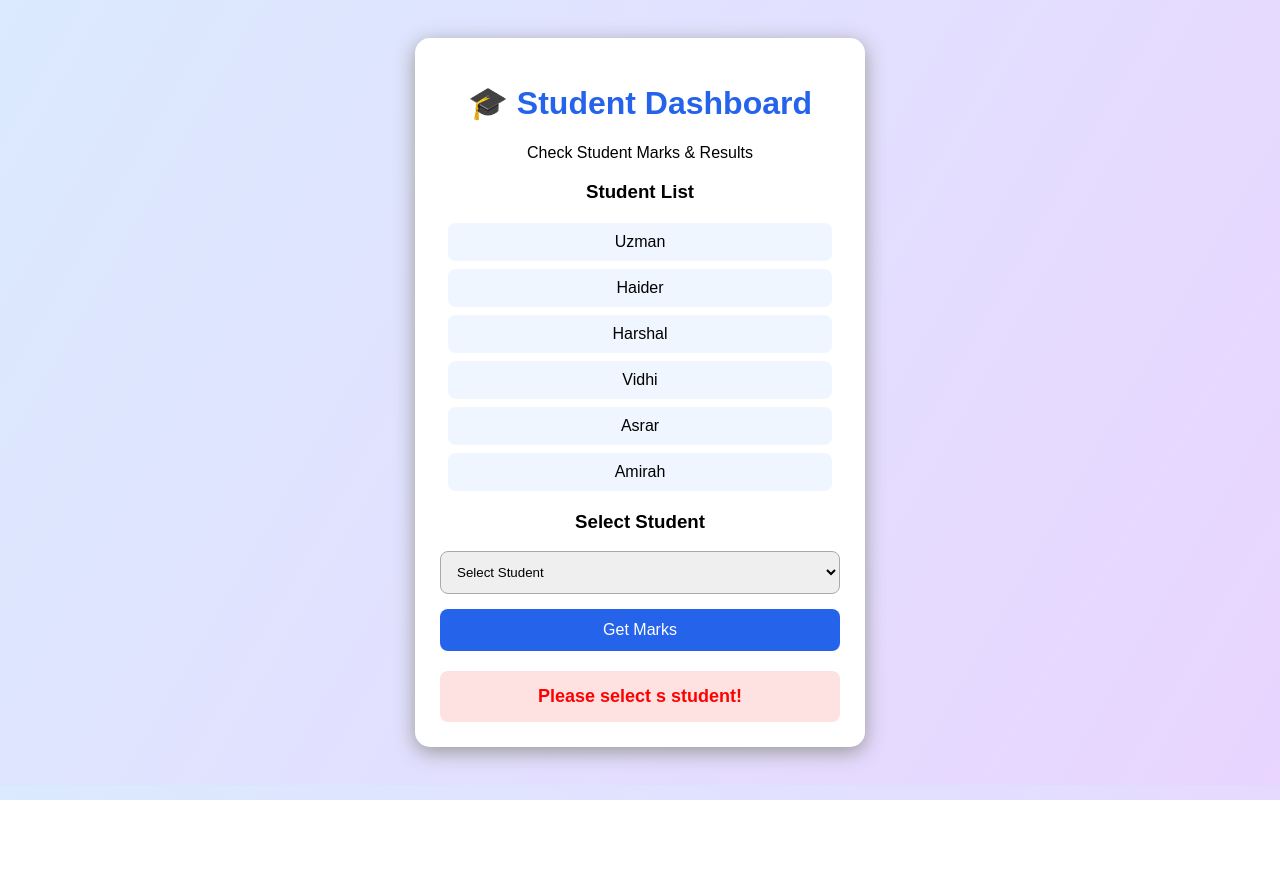
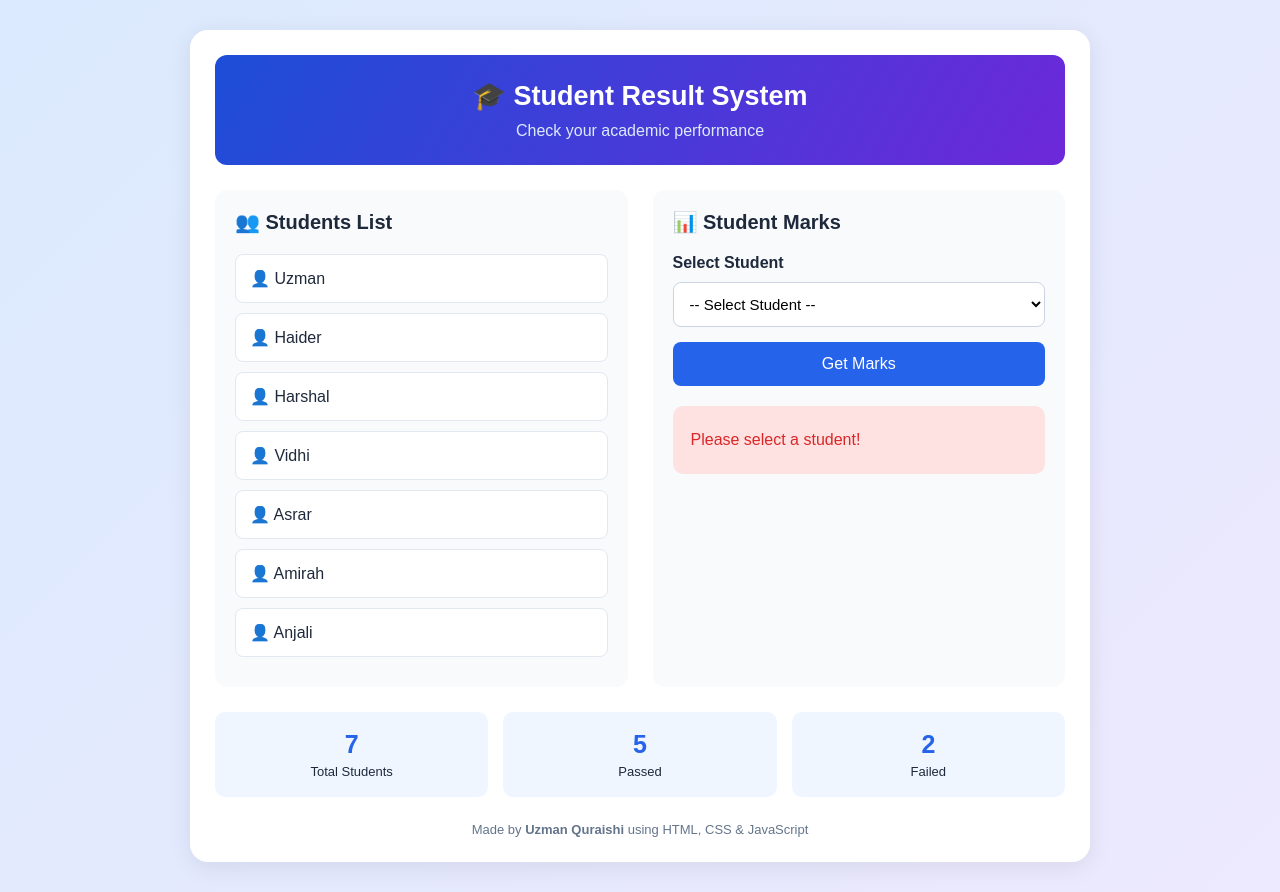
Before and after one commit to uzmanquraishi1/StudentResultSystem, a plain HTML site: page index.html in a window 1280 px wide. Both pictures are taken after a click on the button "Get Marks". Before the commit the page ends 800 px from the top, so only its background shows below. Drawn offline with Linux system fonts and the light colour scheme.

Commit message:
Updated some code, added resposiveness & removed reapeted lines of code

```diff
--- a/index.html
+++ b/index.html
@@ -3,23 +3,67 @@
   <head>
     <meta charset="UTF-8" />
     <meta name="viewport" content="width=device-width, initial-scale=1.0" />
+
     <title>Student Result System</title>
+
     <link rel="stylesheet" href="style.css" />
   </head>
   <body>
     <div class="container">
-      <h1>🎓 Student Dashboard</h1>
-      <p>Check Student Marks & Results</p>
-      <h3>Student List</h3>
-      <div id="studentList"></div>
-      <h3>Select Student</h3>
-      <select id="studentSelect">
-        <option value="">Select Student</option>
-      </select>
-      <button onclick="getMarks()">Get Marks</button>
-      <h3 id="loading"></h3>
-      <div id="result"></div>
+      <header>
+        <h1>🎓 Student Result System</h1>
+        <p>Check your academic performance</p>
+      </header>
+
+      <div class="main">
+        <!-- Student List -->
+        <div class="student-section">
+          <h2>👥 Students List</h2>
+          <div id="studentList"></div>
+        </div>
+
+        <!-- Result Section -->
+        <div class="result-section">
+          <h2>📊 Student Marks</h2>
+
+          <label>Select Student</label>
+
+          <select id="studentSelect" onchange="getMarks(this.value)">
+            <option value="">-- Select Student --</option>
+          </select>
+
+          <button id="getMarksBtn" onclick="getMarks()">Get Marks</button>
+
+          <div id="loading" class="hidden">
+            <div class="spinner"></div>
+            <p>Fetching marks... Please wait</p>
+          </div>
+
+          <div id="result"></div>
+        </div>
+      </div>
+
+      <!-- Statistics -->
+      <div class="stats">
+        <div>
+          <h3 id="total">0</h3>
+          <p>Total Students</p>
+        </div>
+
+        <div>
+          <h3 id="passed">0</h3>
+          <p>Passed</p>
+        </div>
+
+        <div>
+          <h3 id="failed">0</h3>
+          <p>Failed</p>
+        </div>
+      </div>
+
+      <footer>Made by <strong>Uzman Quraishi</strong> using HTML, CSS & JavaScript</footer>
     </div>
+
     <script src="script.js"></script>
   </body>
 </html>
--- a/script.js
+++ b/script.js
@@ -1,87 +1,149 @@
-// Students name array
+// Students Array
+
 const students = [
-  { id: 1, name: "Uzman" },
-  { id: 2, name: "Haider" },
-  { id: 3, name: "Harshal" },
-  { id: 4, name: "Vidhi" },
-  { id: 5, name: "Asrar" },
-  { id: 6, name: "Amirah" },
+  { id: 1, name: "Uzman", marks: 78 },
+  { id: 2, name: "Haider", marks: 33 },
+  { id: 3, name: "Harshal", marks: 91 },
+  { id: 4, name: "Vidhi", marks: 89 },
+  { id: 5, name: "Asrar", marks: 67 },
+  { id: 6, name: "Amirah", marks: 95 },
+  { id: 7, name: "Anjali", marks: 34 },
 ];
 
-// Students marks array
-const marksData = [
-  { id: 1, marks: 78 },
-  { id: 2, marks: 33 },
-  { id: 3, marks: 91 },
-  { id: 4, marks: 89 },
-  { id: 5, marks: 67 },
-  { id: 6, marks: 95 },
-];
+// Get HTML Elements
+
+const studentList = document.getElementById("studentList");
+const studentSelect = document.getElementById("studentSelect");
+const loading = document.getElementById("loading");
+const result = document.getElementById("result");
+const button = document.getElementById("getMarksBtn");
 
 // Display Students using forEach()
+
 students.forEach((student) => {
-  document.getElementById("studentList").innerHTML +=
-    `<div class="student">${student.name}</div>`;
+  // Display student card
 
-  document.getElementById("studentSelect").innerHTML +=
-    `<option value="${student.id}">${student.name}</option>`;
+  studentList.innerHTML += `
+        <div class="student" onclick="getMarks(${student.id})">
+            👤 ${student.name}
+        </div>
+    `;
+
+  // Add student to dropdown
+
+  studentSelect.innerHTML += `
+        <option value="${student.id}">
+            ${student.name}
+        </option>
+    `;
 });
 
+// Display Statistics
+
+const totalStudents = students.length;
+
+const passedStudents = students.filter((student) => student.marks >= 35).length;
+
+const failedStudents = students.filter((student) => student.marks < 35).length;
+
+document.getElementById("total").innerHTML = totalStudents;
+
+document.getElementById("passed").innerHTML = passedStudents;
+
+document.getElementById("failed").innerHTML = failedStudents;
+
 // Promise Function
+
 function fetchMarks(id) {
   return new Promise((resolve, reject) => {
     setTimeout(() => {
-      const data = marksData.find((student) => student.id == id);
+      const data = students.find((student) => student.id == id);
 
       if (data) {
         resolve(data);
       } else {
-        reject("Student marks not found!!!");
+        reject("Student marks not found!");
       }
     }, 2000);
   });
 }
 
-// Async/Await function
-async function getMarks() {
-  const id = document.getElementById("studentSelect").value;
-  const loading = document.getElementById("loading");
-  const result = document.getElementById("result");
+// Async/Await Function
 
-  result.innerHTML = "";
-  result.innerHTML = "";
+async function getMarks(id = studentSelect.value) {
+  // Stop if another request is running
+
+  if (button.disabled) {
+    return;
+  }
+
+  // If no student selected
 
   if (id == "") {
-    result.innerHTML = "Please select s student!";
+    result.innerHTML = "Please select a student!";
     result.className = "fail";
     return;
   }
-  loading.innerHTML = "Loading.... Please wait";
+
+  // Update dropdown selection
+
+  studentSelect.value = id;
+
+  // Highlight selected student
+
+  const allStudents = document.querySelectorAll(".student");
+
+  allStudents.forEach((item, index) => {
+    item.classList.toggle("active", students[index].id == id);
+  });
+
+  // Show Loading
+
+  result.innerHTML = "";
+  result.className = "";
+
+  loading.classList.remove("hidden");
+
+  button.disabled = true;
+  button.innerHTML = "Loading...";
+
   try {
-    // Fetch marks
+    // Fetch marks using Promise
+
     const data = await fetchMarks(id);
 
-    // find student name
-    const student = students.find((s) => s.id == id);
+    // Check Pass or Fail
 
-    // Check Pass or Fail
     const status = data.marks >= 35 ? "PASS" : "FAIL";
 
-    loading.innerHTML = "";
+    // Display Result
+
+    result.className = status == "PASS" ? "pass" : "fail";
 
     result.innerHTML = `
-    Name: ${student.name} <br><br>
-    Marks: ${data.marks}<br><br>
-    Result: ${status}`;
+            <h3>🎓 Student Result</h3>
 
-    if (status == "PASS") {
-      result.className = "pass";
-    } else {
-      result.className = "fail";
-    }
+            Name: ${data.name}<br>
+
+            Student ID: ${data.id}<br>
+
+            Marks: ${data.marks}/100
+
+            <div class="result-status">
+                ${status == "PASS" ? "✅ PASS" : "❌ FAIL"}
+            </div>
+        `;
   } catch (error) {
-    loading.innerHTML = "";
+    result.className = "fail";
     result.innerHTML = error;
-    result.className = "fail";
+  } finally {
+    // Hide Loading
+
+    loading.classList.add("hidden");
+
+    // Enable Button
+
+    button.disabled = false;
+    button.innerHTML = "Get Marks";
   }
 }
--- a/style.css
+++ b/style.css
@@ -1,75 +1,238 @@
+
+* {
+    margin: 0;
+    padding: 0;
+    box-sizing: border-box;
+}
+
 body {
     font-family: Arial, sans-serif;
-  background: linear-gradient(120deg, #dbeafe, #e9d5ff);
-  text-align: center;
-  padding: 30px;
+    background: linear-gradient(135deg, #dbeafe, #ede9fe);
+    padding: 30px 15px;
+    color: #1e293b;
 }
 
 .container {
+    max-width: 900px;
+    margin: auto;
     background: white;
-  max-width: 400px;
-  margin: auto;
     padding: 25px;
-  border-radius: 15px;
-  box-shadow: 0 5px 20px #999;
+    border-radius: 18px;
+    box-shadow: 0 5px 25px #00000015;
 }
 
-h1 {
-  color: #2563eb;
+/* Header */
+
+header {
+    background: linear-gradient(120deg, #1d4ed8, #6d28d9);
+    color: white;
+    text-align: center;
+    padding: 25px 15px;
+    border-radius: 12px;
 }
 
-#studentList {
-  margin: 20px 0;
+header h1 {
+    font-size: 27px;
 }
 
+header p {
+    margin-top: 10px;
+    color: #dbeafe;
+}
+
+/* Main Section */
+
+.main {
+    display: grid;
+    grid-template-columns: 1fr 1fr;
+    gap: 25px;
+    margin-top: 25px;
+}
+
+.student-section,
+.result-section {
+    background: #f8fafc;
+    padding: 20px;
+    border-radius: 12px;
+}
+
+h2 {
+    margin-bottom: 20px;
+    font-size: 20px;
+}
+
+/* Student Cards */
+
 .student {
-  background: #eff6ff;
-  padding: 10px;
-  margin: 8px;
+    background: white;
+    padding: 14px;
+    margin-bottom: 10px;
     border-radius: 8px;
+    cursor: pointer;
+    border: 1px solid #e2e8f0;
+    transition: 0.3s;
+}
+
+.student:hover {
+    background: #dbeafe;
+    border-color: #2563eb;
+    transform: translateX(4px);
+}
+
+.student.active {
+    background: #dbeafe;
+    border: 2px solid #2563eb;
+    color: #1d4ed8;
+    font-weight: bold;
+}
+
+/* Dropdown */
+
+label {
+    display: block;
+    margin-bottom: 10px;
+    font-weight: bold;
 }
 
 select {
     width: 100%;
     padding: 12px;
-  border: 1px solid #aaa;
+    border: 1px solid #cbd5e1;
     border-radius: 8px;
+    font-size: 15px;
+    background: white;
 }
+
+/* Button */
 
 button {
     width: 100%;
-  padding: 12px;
+    padding: 13px;
     margin-top: 15px;
+    border: none;
+    border-radius: 8px;
     background: #2563eb;
     color: white;
-  border: none;
-  border-radius: 8px;
+    font-size: 16px;
     cursor: pointer;
-  font-size: 16px;
 }
 
 button:hover {
     background: #1d4ed8;
 }
 
+button:disabled {
+    background: #94a3b8;
+    cursor: not-allowed;
+}
+
+/* Loading */
+
 #loading {
-  color: blue;
+    text-align: center;
+    color: #2563eb;
+    margin-top: 25px;
 }
+
+.spinner {
+    width: 35px;
+    height: 35px;
+    border: 4px solid #bfdbfe;
+    border-top: 4px solid #2563eb;
+    border-radius: 50%;
+    margin: auto auto 12px;
+    animation: spin 0.8s linear infinite;
+}
+
+@keyframes spin {
+    to {
+        transform: rotate(360deg);
+    }
+}
+
+/* Result */
 
 #result {
     margin-top: 20px;
-  padding: 15px;
-  border-radius: 8px;
-  font-size: 18px;
-  font-weight: bold;
 }
 
 .pass {
     background: #dcfce7;
-  color: green;
+    color: #15803d;
+    padding: 18px;
+    border-radius: 10px;
+    line-height: 2;
 }
 
 .fail {
     background: #fee2e2;
-  color: red;
+    color: #dc2626;
+    padding: 18px;
+    border-radius: 10px;
+    line-height: 2;
 }
+
+.result-status {
+    font-size: 23px;
+    font-weight: bold;
+    text-align: center;
+    margin-top: 8px;
+}
+
+.hidden {
+    display: none;
+}
+
+/* Statistics */
+
+.stats {
+    display: grid;
+    grid-template-columns: repeat(3, 1fr);
+    gap: 15px;
+    margin-top: 25px;
+}
+
+.stats div {
+    background: #eff6ff;
+    padding: 18px;
+    text-align: center;
+    border-radius: 10px;
+}
+
+.stats h3 {
+    font-size: 25px;
+    color: #2563eb;
+}
+
+.stats p {
+    margin-top: 5px;
+    font-size: 13px;
+}
+
+footer {
+    text-align: center;
+    color: #64748b;
+    margin-top: 25px;
+    font-size: 13px;
+}
+
+/* Mobile */
+
+@media(max-width: 650px) {
+
+    .main {
+        grid-template-columns: 1fr;
+    }
+
+    header h1 {
+        font-size: 21px;
+    }
+
+    .stats {
+        gap: 8px;
+    }
+
+    .stats div {
+        padding: 12px 5px;
+    }
+}
```
Lines whose indentation alone changed are shown as unchanged.
